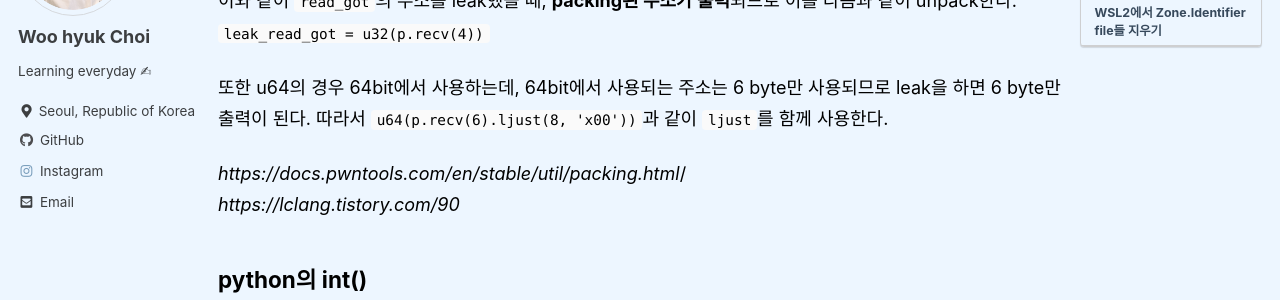
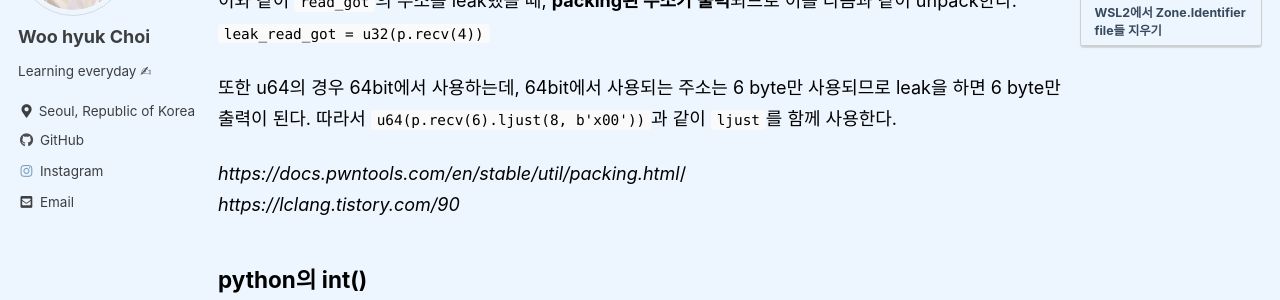
Before and after one commit to cw00h/cw00h.github.io, a Jekyll site: the page built from _posts/2022-08-02-TIL220802.md, in a window 1280 px wide and 900 px high, scrolled down 564 px. Shown: the part 148-448 px from the top of the window. Built offline with Jekyll 4.4.1, drawn with Linux system fonts in a browser that asks for light colours; cached includes are drawn as plain includes; comment, search, counter and statistics services are not loaded.

Commit message:
Docs: Fix typo in TIL220802.md

````diff
--- a/_posts/2022-08-02-TIL220802.md
+++ b/_posts/2022-08-02-TIL220802.md
@@ -22,7 +22,7 @@ pwn의 `p32()`, `p64()`와 같은 함수의 정확한 format을 몰라 어떤
 ```
 이와 같이 `read_got`의 주소를 leak했을 때, **packing된 주소가 출력**되므로 이를 다음과 같이 unpack한다. `leak_read_got = u32(p.recv(4))`
 
-또한 u64의 경우 64bit에서 사용하는데, 64bit에서 사용되는 주소는 6 byte만 사용되므로 leak을 하면 6 byte만 출력이 된다. 따라서 `u64(p.recv(6).ljust(8, 'x00'))`과 같이 `ljust`를 함께 사용한다.
+또한 u64의 경우 64bit에서 사용하는데, 64bit에서 사용되는 주소는 6 byte만 사용되므로 leak을 하면 6 byte만 출력이 된다. 따라서 `u64(p.recv(6).ljust(8, b'x00'))`과 같이 `ljust`를 함께 사용한다.
 
 *https://docs.pwntools.com/en/stable/util/packing.html*/<br>*https://lclang.tistory.com/90*
 
````
